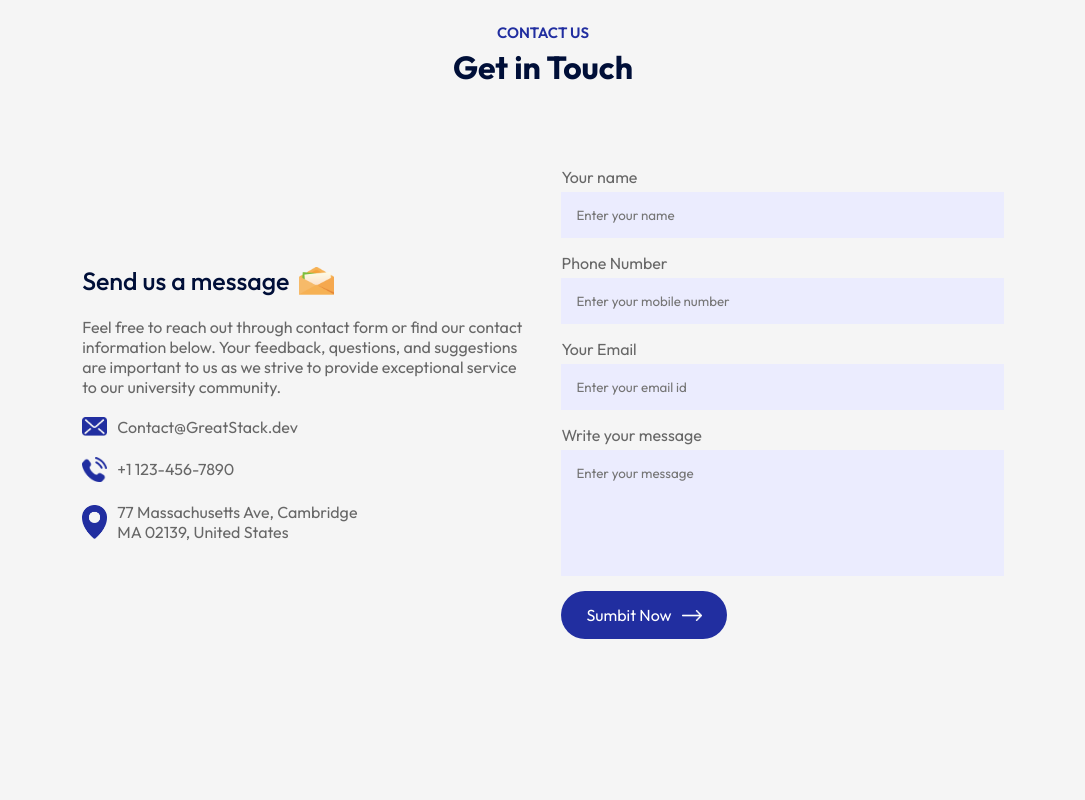
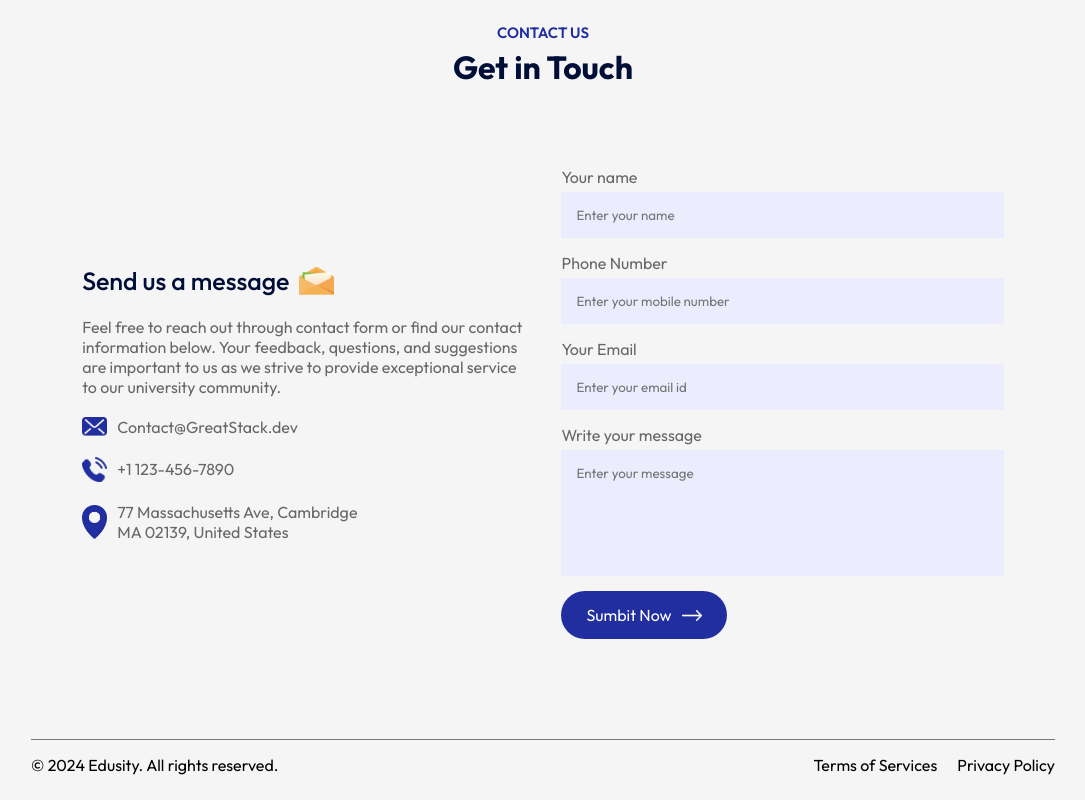
Before and after one commit to dashrathshinde07/ReactProjectHub, a React (Vite) app in the folder edusity/: page / in a window 1280 px wide. Shown: the part 3017-3817 px from the top of the page, without its empty margins (97-1182 px from the left). Before the commit the page ends 3756 px from the top, so only its background shows below. Built offline with nearby package versions, Linux system fonts and the light colour scheme.

Commit message:
Done the basic footer section

```diff
--- a/edusity/src/App.jsx
+++ b/edusity/src/App.jsx
@@ -7,6 +7,7 @@
 import Campus from "./Components/Campus/Campus";
 import Testimonials from "./Components/Testimonials/Testimonials";
 import Contact from "./Components/Contact/Contact";
+import Footer from "./Components/Footer/Footer";
 
 const App = () => {
   return (
@@ -24,6 +25,7 @@
           <Testimonials />
           <Title subTitle="CONTACT US" title="Get in Touch" />
           <Contact/>
+          <Footer/>
         </div>
       </div>
     </>
--- /dev/null
+++ b/edusity/src/Components/Footer/Footer.css
@@ -0,0 +1,14 @@
+.footer{
+  margin: 10px auto;
+  display: flex;
+  align-items: center;
+  justify-content: space-between;
+  border-top: 1px solid #797979;
+  padding: 15px 0;
+}
+
+.footer ul li{
+  list-style: none;
+  display: inline-block;;
+  margin-left: 20px;
+}
--- /dev/null
+++ b/edusity/src/Components/Footer/Footer.jsx
@@ -0,0 +1,18 @@
+// import React from 'react'
+import "./Footer.css";
+
+const Footer = () => {
+  return (
+    <>
+      <div className="footer">
+        <p>© 2024 Edusity. All rights reserved.</p>
+        <ul>
+          <li>Terms of Services</li>
+          <li>Privacy Policy</li>
+        </ul>
+      </div>
+    </>
+  );
+};
+
+export default Footer;
```
